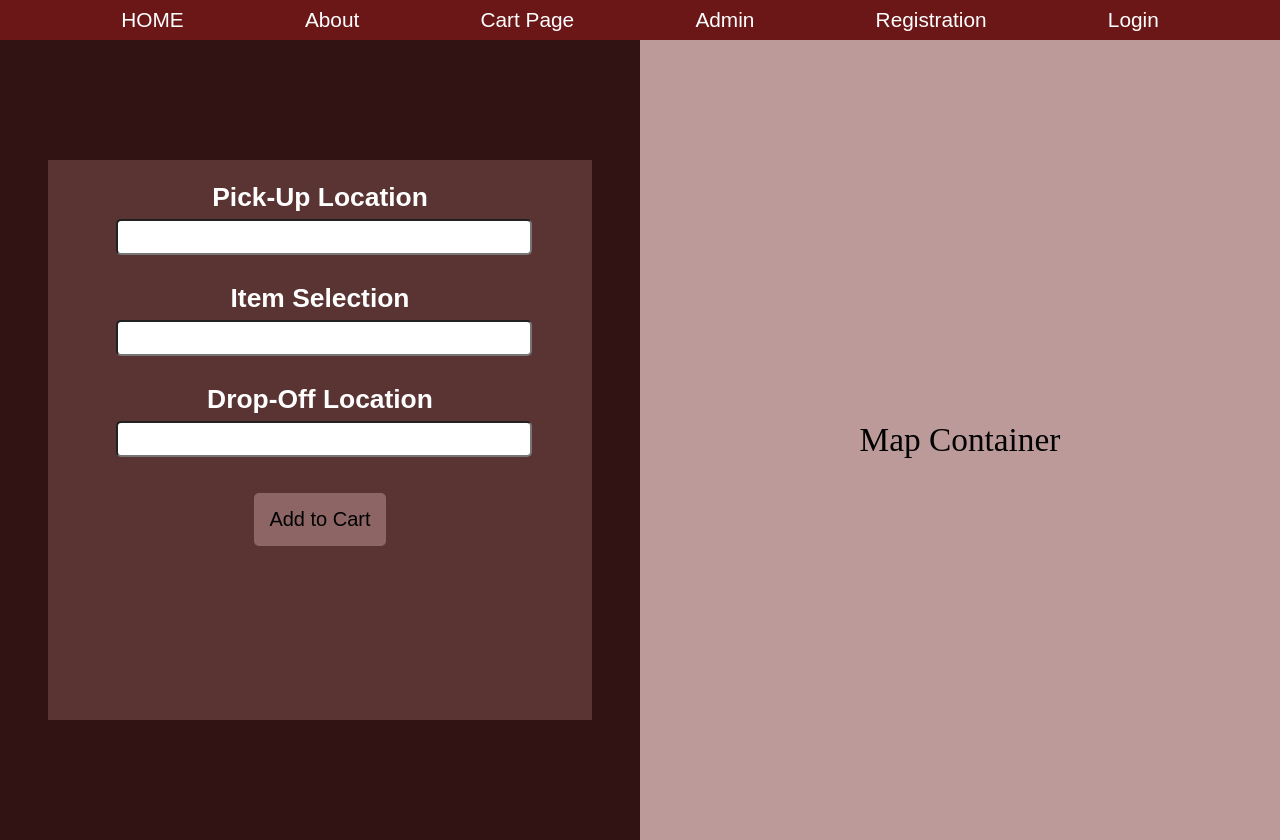
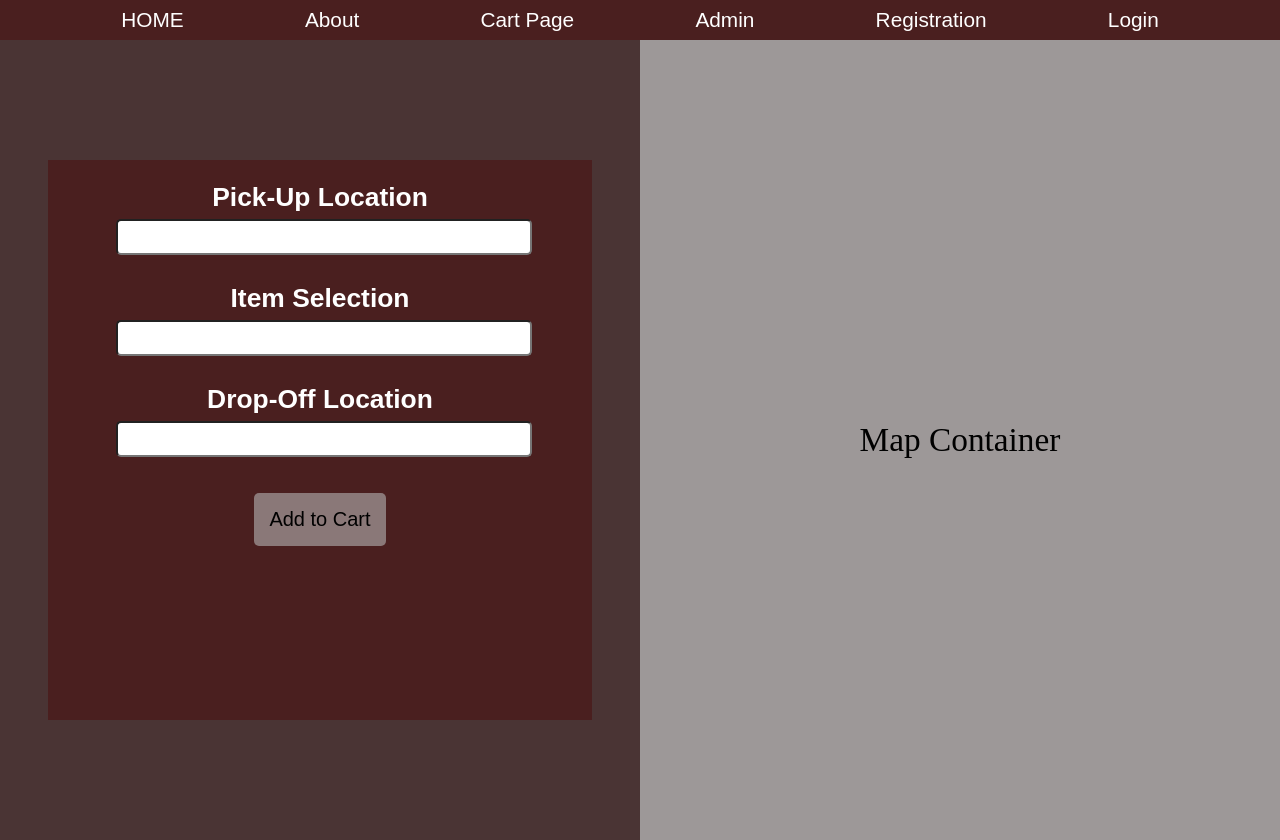
Before and after one commit to asarogers/esdir-export, a React (Create React App) app: page / in a window 1280 px wide. Built offline with nearby package versions, Linux system fonts and the light colour scheme.

Commit message:
css update

```diff
--- a/package.json
+++ b/package.json
@@ -9,7 +9,6 @@
     "react": "^18.2.0",
     "react-dom": "^18.2.0",
     "react-router-dom": "^6.22.3",
-    "react-scripts": "5.0.1",
     "web-vitals": "^2.1.4"
   },
   "scripts": {
@@ -35,5 +34,8 @@
       "last 1 firefox version",
       "last 1 safari version"
     ]
+  },
+  "devDependencies": {
+    "react-scripts": "^5.0.1"
   }
 }
--- a/src/index.css
+++ b/src/index.css
@@ -20,7 +20,7 @@ button{
 .navbar{
   display: flex;
   justify-content: space-evenly;
-  background: rgba(95, 2, 2, 0.904);
+  background: rgb(74, 31, 31);
   height: 40px;
   font-size: 1.3rem;
   font-family: 'Mplus 1p', sans-serif;
@@ -36,7 +36,7 @@ button{
 
 /*----------------------Cart Page--------------------------*/
 .container {
-  background: linear-gradient(to bottom, rgb(138, 54, 54), rgba(108, 108, 108, 1)); /* Vertical gradient */
+  background: linear-gradient(to bottom, rgb(74, 52, 52), rgb(3, 2, 2)); /* Vertical gradient */
   width: 100vw;
   height: 100vh;
   display: flex;
@@ -47,7 +47,7 @@ button{
 .inner-container{
   width: 80%;
   height: 80%;
-  background-color: rgb(193, 154, 154);
+  background-color: rgb(90, 75, 75);
 }
 
 .btn-container{
@@ -74,7 +74,7 @@ button{
 
 /*----------------------home page------------------------*/
 .home-container{
-  background: linear-gradient(to bottom, rgb(160, 0, 0), rgba(108, 108, 108, 1)); /* Vertical gradient */
+  background: linear-gradient(to bottom, rgb(72, 11, 11), rgba(108, 108, 108, 1)); /* Vertical gradient */
   width: 100vw;
   height: 100vh;
   display: flex;
@@ -82,7 +82,7 @@ button{
 }
 .map-container{
   float: right;
-  background-color: rgb(189, 154, 154);
+  background-color: rgb(157, 152, 152);
   width: 50vw;
   height: 100vh;
   display: flex;
@@ -93,7 +93,7 @@ button{
 
 .location-container{
   float: left;
-  background-color: rgb(49, 19, 19);
+  background-color: rgb(74, 52, 52);
   width: 50vw;
   height: 100vh;
   justify-content: center;
@@ -104,7 +104,7 @@ button{
 
 
 .location-form{
-  background-color: rgb(90, 51, 51);
+  background-color: rgb(74, 31, 31);
   height: 70%;
   width: 85%;
   display: flex;
@@ -138,7 +138,7 @@ button{
   margin-top: 30px;
   font-size: 15pt;
   padding: 15px;
-  background: rgb(142, 101, 101);
+  background: rgb(138, 120, 120);
   border: none;
   border-radius: 5px;
 }
@@ -162,7 +162,7 @@ button{
   right: 0
 }
 .admin-container {
-  background: linear-gradient(to bottom, rgb(138, 54, 54), rgba(108, 108, 108, 1)); /* Vertical gradient */
+  background: linear-gradient(to bottom, rgb(74, 52, 52), rgb(3, 2, 2)); /* Vertical gradient */
   width: 100vw;
   height: 100vh;
   min-height: 550px;
@@ -192,7 +192,7 @@ button{
   width: 80%;
   height: 80%;
   max-width: 800px;
-  background-color: rgb(97, 25, 25);
+  background-color: rgb(75, 61, 61);
   border-radius: 10px;
   display: flex;
   flex-direction: column;
@@ -259,7 +259,7 @@ button{
 
 
 
-/*----------------------Admin Page--------------------------*/
+/*----------------------Register Page--------------------------*/
 .aamu-logo{
   position: absolute;
   width: 100px;
@@ -275,7 +275,7 @@ button{
   right: 0
 }
 .register-container {
-  background: linear-gradient(to bottom, rgb(138, 54, 54), rgba(108, 108, 108, 1)); /* Vertical gradient */
+  background: linear-gradient(to bottom, rgb(74, 52, 52), rgb(3, 2, 2)); /* Vertical gradient */
   width: 100vw;
   height: 100vh;
   min-height: 550px;
@@ -305,7 +305,7 @@ button{
   width: 80%;
   height: 80%;
   max-width: 800px;
-  background-color: rgb(97, 25, 25);
+  background-color:  rgb(75, 61, 61);
   border-radius: 10px;
   display: flex;
   flex-direction: column;
@@ -343,21 +343,21 @@ button{
   display: flex;
   justify-content: center;
   align-items: center;
-  background-color: #b7b0b0ee;
-  color: #eeee;
+  background-color: #695e5eee;
+  color: #ffffffee;
 }
 
 .item-input{
   width: 57%;
   height: 45px;
-  background-color: #b7b0b0ee;
+  background-color: #7f7272ee;
   align-self: flex-end;
   border:none;
 
 }
 
 .register-button{
-  background-color: rgb(101, 91, 91);
+  background-color: rgb(163, 158, 158);
   color: white;
   font-size: 20pt;
   letter-spacing: 2px;
```
Also changed, not shown: 1 other file (tests, documents, lock files or other folders).
